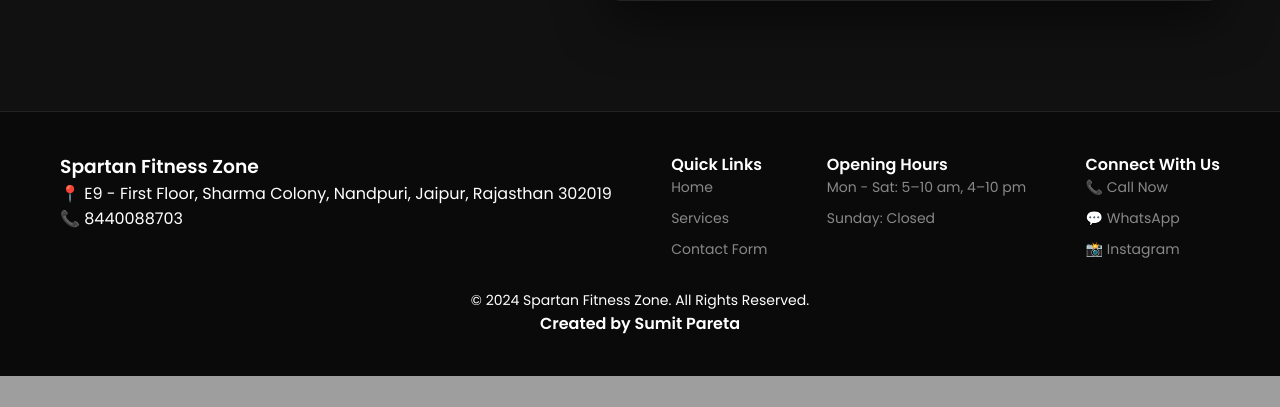
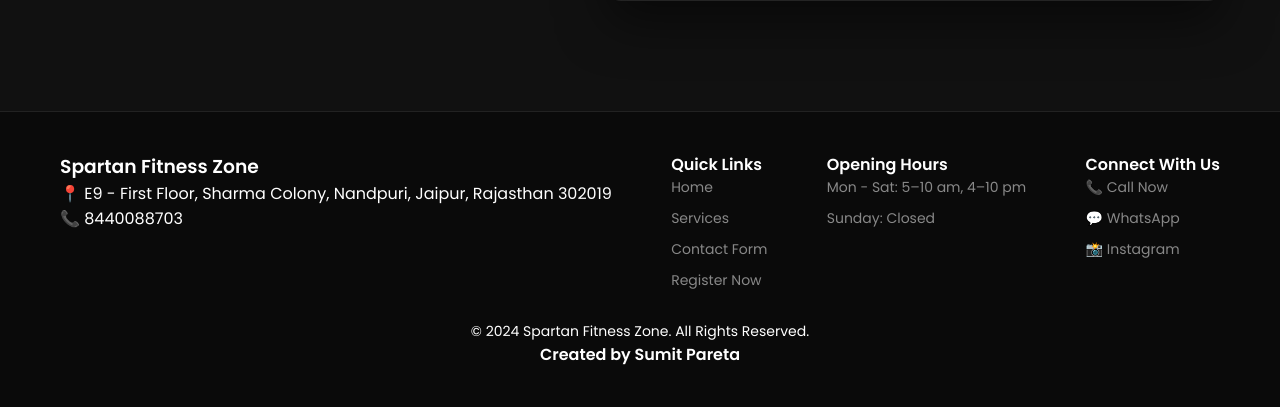
Before and after one commit to paretaradhe089-sketch/gym_website, a Flask app: page / in a window 1280 px wide. Shown: the part 2112-2519 px from the top of the page. Before the commit the page ends 2488 px from the top, so only its background shows below. Run offline with Flask 3, Linux system fonts and the light colour scheme; data that the repository does not hold is empty; some libraries are stand-ins or nearby versions.

Commit message:
Update base.html

```diff
--- a/templates/base.html
+++ b/templates/base.html
@@ -51,6 +51,8 @@
                 <a href="{{ url_for('main.index') }}">Home</a>
                 <a href="{{ url_for('main.services') }}">Services</a>
                 <a href="{{ url_for('main.contact') }}">Contact Form</a>
+                <!-- Naya Register Link Yahan Add Hua Hai -->
+                <a href="{{ url_for('main.index') }}#register">Register Now</a>
             </div>
             <div class="footer-links">
                 <h4>Opening Hours</h4>
```
